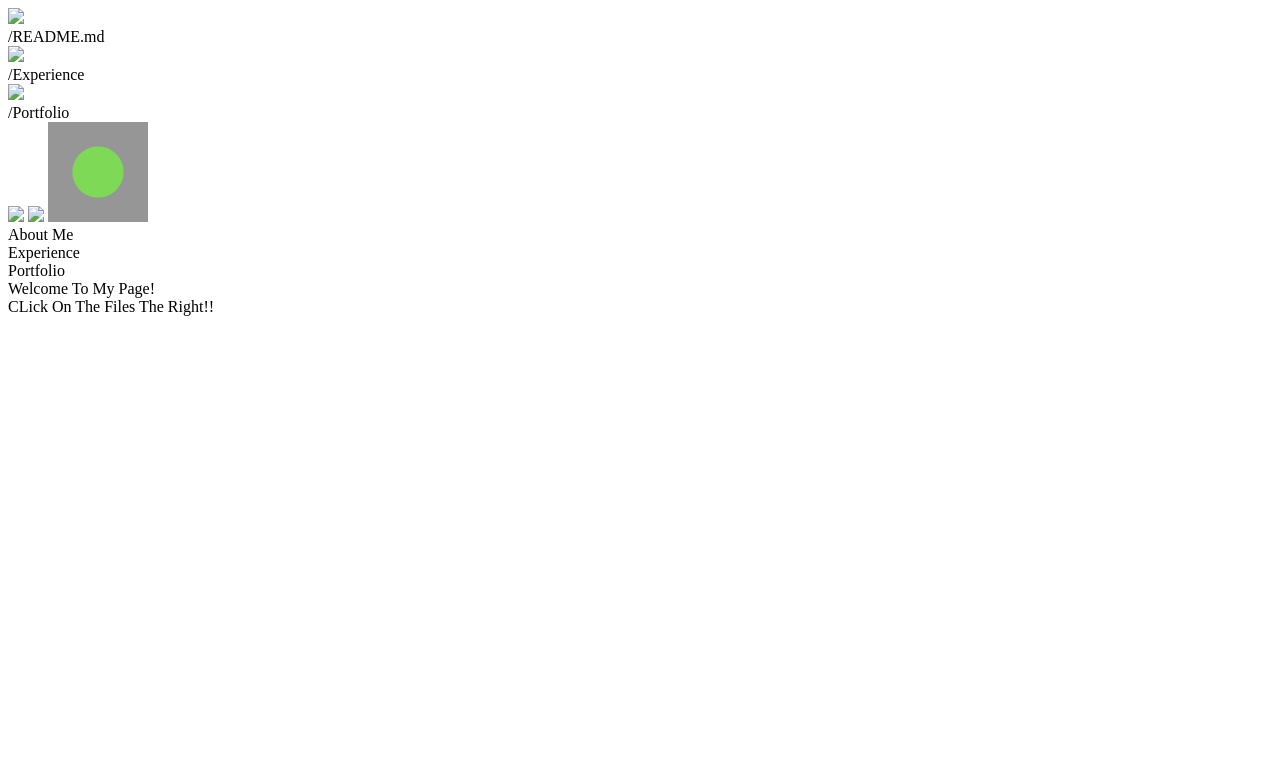
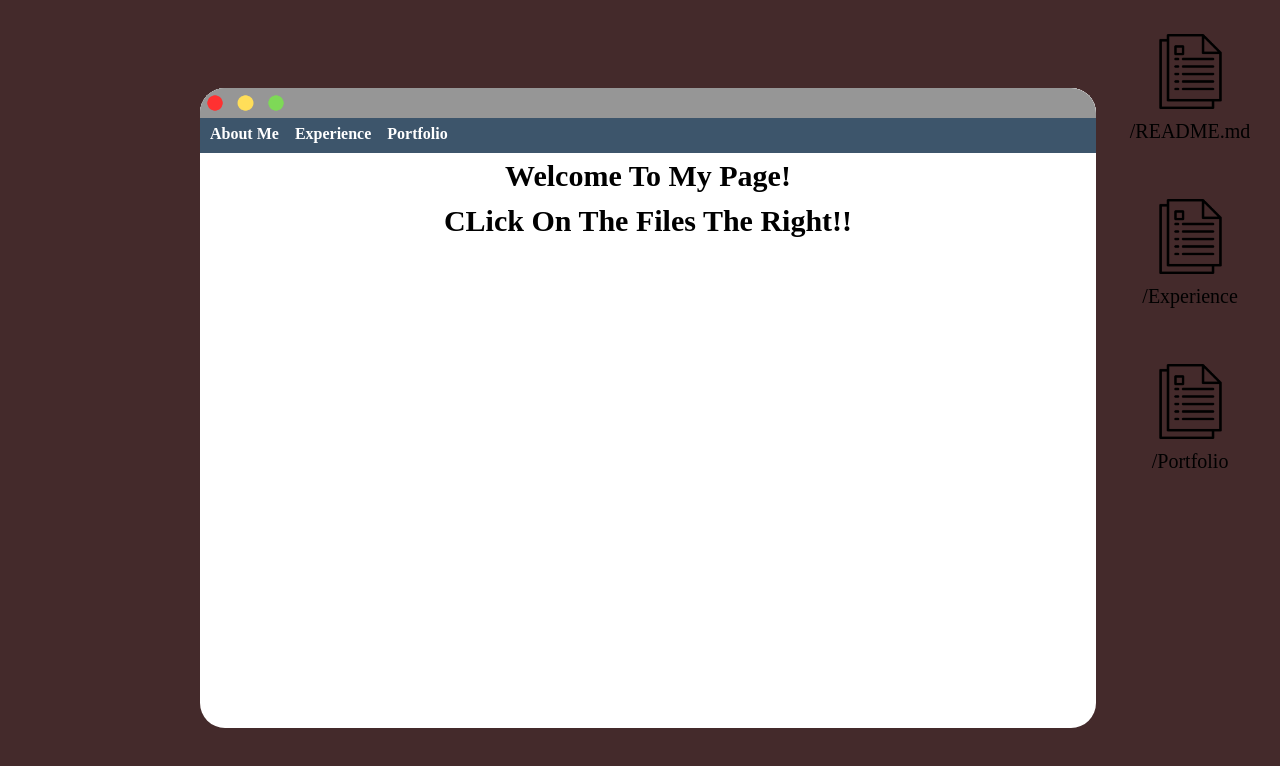
Before and after one commit to EmmanuelMultiverse/personal-portfolio, a plain HTML site: page index.html in a window 1280 px wide. Drawn offline with Linux system fonts and the light colour scheme; the site is published under a folder, as on GitHub Pages, so addresses that start at the root find nothing.

Commit message:
path issues

```diff
--- a/index.html
+++ b/index.html
@@ -4,22 +4,22 @@
     <meta charset="UTF-8">
     <meta name="viewport" content="width=device-width, initial-scale=1.0">
     <title>Document</title>
-    <link rel="stylesheet" href="/style.css"/>
-    <script src="/script.js" defer></script>
+    <link rel="stylesheet" href="style.css"/>
+    <script src="script.js" defer></script>
 </head>
 <body>
     <div class="main-container">
         <div class="files-container">
             <div class="file-container">
-                <img id="icon-1" class="file-icon" src="/assets/images/file.png" />
+                <img id="icon-1" class="file-icon" src="assets/images/file.png" />
                 <div class="file-name">/README.md</div>
             </div>
             <div class="file-container">
-                <img id="icon-2" class="file-icon" src="/assets/images/file.png" />
+                <img id="icon-2" class="file-icon" src="assets/images/file.png" />
                 <div class="file-name">/Experience</div>
             </div>
             <div class="file-container">
-                <img id="icon-3" class="file-icon" src="/assets/images/file.png" />
+                <img id="icon-3" class="file-icon" src="assets/images/file.png" />
                 <div class="file-name">/Portfolio</div>
             </div>
         </div>
@@ -27,8 +27,8 @@
 
             <div id="window-border">
                 <div id="top" class="bar">
-                    <img class="window-buttons" src="/assets/images/red-button.png"/>
-                    <img class="window-buttons" src="/assets/images/yellow-button.png"/>
+                    <img class="window-buttons" src="assets/images/red-button.png"/>
+                    <img class="window-buttons" src="assets/images/yellow-button.png"/>
                     <img class="window-buttons" src="assets/images/green-button.png"/>
                 </div>
                 <div id="window-content">
```
